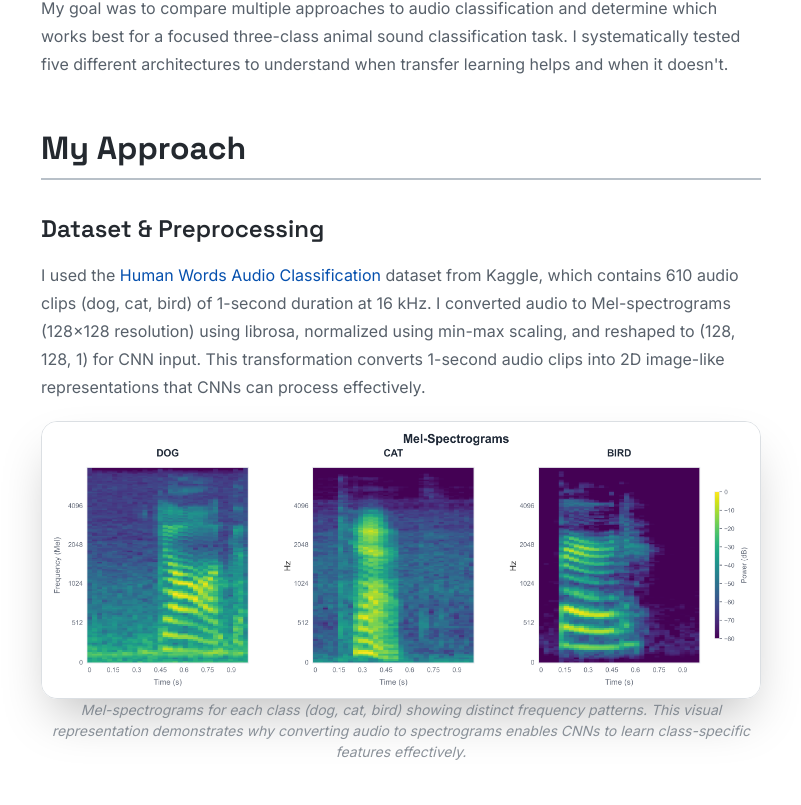
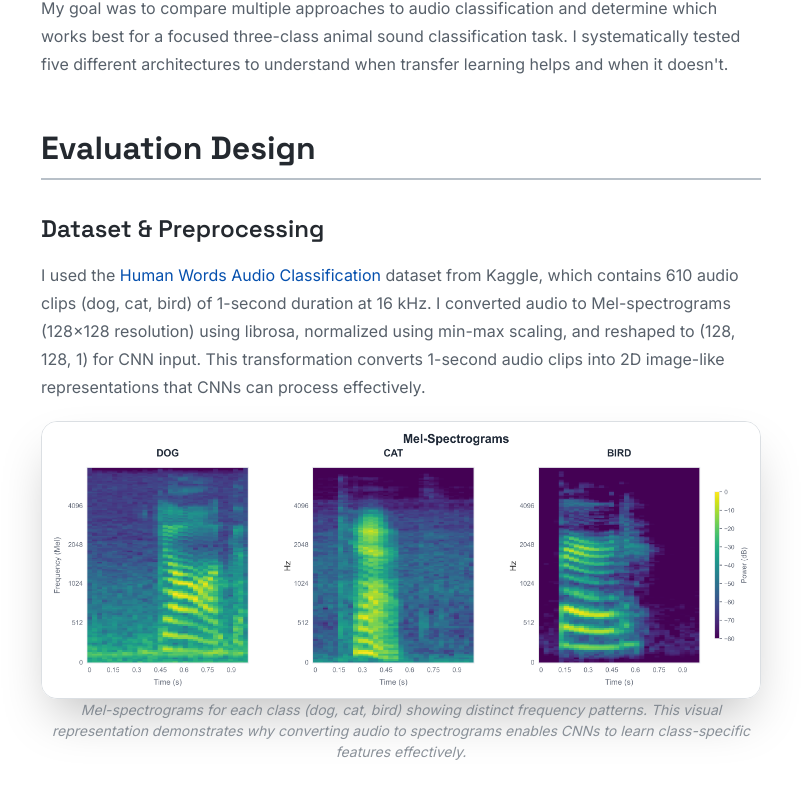
Before and after one commit to aabhiyann/portfolio-abhiyan, a React (Vite) app: page /case-studies/audio-classification in a window 1280 px wide. Shown: the part 2035-2840 px from the top of the page, without its empty margins (239-1040 px from the left). Built offline with nearby package versions, Linux system fonts and the light colour scheme.

Commit message:
content: rename generic audio case study section labels

```diff
--- a/src/pages/case-studies/AudioClassification.tsx
+++ b/src/pages/case-studies/AudioClassification.tsx
@@ -74,7 +74,7 @@ const AudioClassificationCaseStudy: React.FC = () => {
         </CaseStudyText>
       </CaseStudySection>
 
-      <CaseStudySection title="My Approach">
+      <CaseStudySection title="Evaluation Design">
         <Typography variant="h3" className="mb-3">
           Dataset & Preprocessing
         </Typography>
@@ -421,7 +421,7 @@ const AudioClassificationCaseStudy: React.FC = () => {
         </CaseStudyText>
       </CaseStudySection>
 
-      <CaseStudySection title="What I Learned">
+      <CaseStudySection title="Key Takeaways">
         <div className="space-y-6">
           {[
             {
@@ -518,7 +518,7 @@ const AudioClassificationCaseStudy: React.FC = () => {
         </CaseStudyText>
       </CaseStudySection>
 
-      <CaseStudySection title="Explore the Project">
+      <CaseStudySection title="Code, Demo, and Write-up">
         <div className="grid md:grid-cols-2 lg:grid-cols-3 gap-6">
           <div className="p-6 rounded-2xl bg-bg-surface/30 border border-border-primary/30">
             <Typography variant="h3" className="mb-3 font-semibold text-lg">
```
